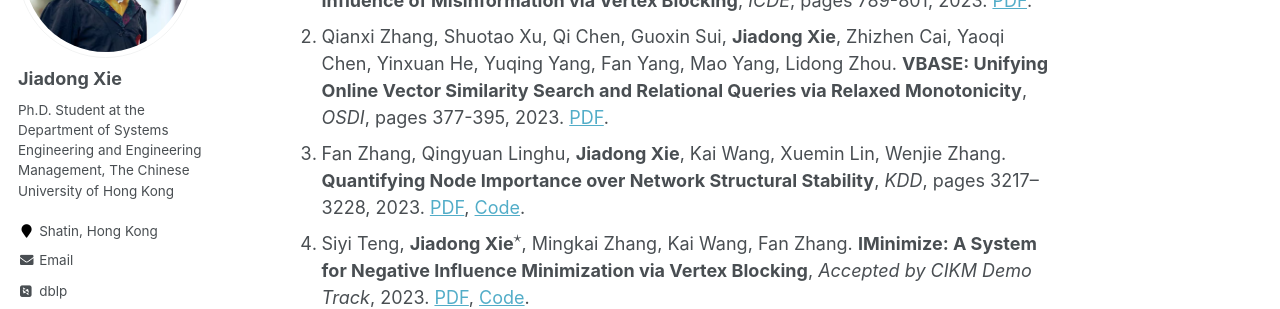
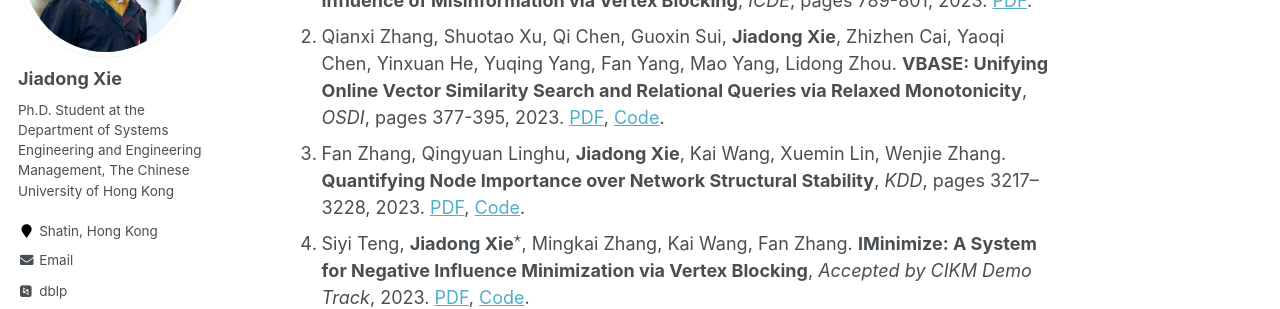
Before and after one commit to Xiejiadong/Xiejiadong.github.io, a Jekyll site: the page built from _pages/about.md, in a window 1280 px wide and 900 px high, scrolled down 354 px. Shown: the part 153-462 px from the top of the window. Built offline with Jekyll 4.4.1, drawn with Linux system fonts in a browser that asks for light colours; some web fonts are replaced; formulas are drawn with MathJax 3.

Commit message:
Update about.md

```diff
--- a/_pages/about.md
+++ b/_pages/about.md
@@ -19,7 +19,7 @@ Publications
 **$^\star$ indicates corresponding author.**
 
 1. **Jiadong Xie**, Fan Zhang, Kai Wang, Xuemin Lin, Wenjie Zhang. **Minimizing the Influence of Misinformation via Vertex Blocking**, *ICDE*, pages 789-801, 2023. [PDF](/files/paper/%5Bicde23%5DInfluence%20Minimization.pdf).
-2. Qianxi Zhang, Shuotao Xu, Qi Chen, Guoxin Sui, **Jiadong Xie**, Zhizhen Cai, Yaoqi Chen, Yinxuan He, Yuqing Yang, Fan Yang, Mao Yang, Lidong Zhou. **VBASE: Unifying Online Vector Similarity Search and Relational Queries via Relaxed Monotonicity**, *OSDI*, pages 377-395, 2023. [PDF](/files/paper/%5Bosdi23%5Dmulti-topk.pdf).
+2. Qianxi Zhang, Shuotao Xu, Qi Chen, Guoxin Sui, **Jiadong Xie**, Zhizhen Cai, Yaoqi Chen, Yinxuan He, Yuqing Yang, Fan Yang, Mao Yang, Lidong Zhou. **VBASE: Unifying Online Vector Similarity Search and Relational Queries via Relaxed Monotonicity**, *OSDI*, pages 377-395, 2023. [PDF](/files/paper/%5Bosdi23%5Dmulti-topk.pdf), [Code](https://github.com/Catoverflow/VBASE-artifacts).
 3. Fan Zhang, Qingyuan Linghu, **Jiadong Xie**, Kai Wang, Xuemin Lin, Wenjie Zhang. **Quantifying Node Importance over Network Structural Stability**, *KDD*, pages 3217–3228, 2023. [PDF](/files/paper/%5Bkdd23%5Dnode-importance.pdf), [Code](https://github.com/Xiejiadong/Quantifying-Node-Importance-over-Network-Structural-Stability).
 4. Siyi Teng, **Jiadong Xie$^\star$**, Mingkai Zhang, Kai Wang, Fan Zhang. **IMinimize: A System for Negative Influence Minimization via Vertex Blocking**, *Accepted by CIKM Demo Track*, 2023. [PDF](/files/paper/%5Bcikm23%5DIMinimize--demo.pdf), [Code](https://github.com/Tsyxxxka/IMinimize).
 5. Fan Zhang, **Jiadong Xie**, Kai Wang, Shiyu Yang, Yu Jiang. **Discovering Key Users for Defending Network Structural Stability**, *World Wide Web*, pages 679-701, 2022. [PDF](/files/paper/%5Bwwwj22%5Dcollapse%20coreness.pdf).
```
